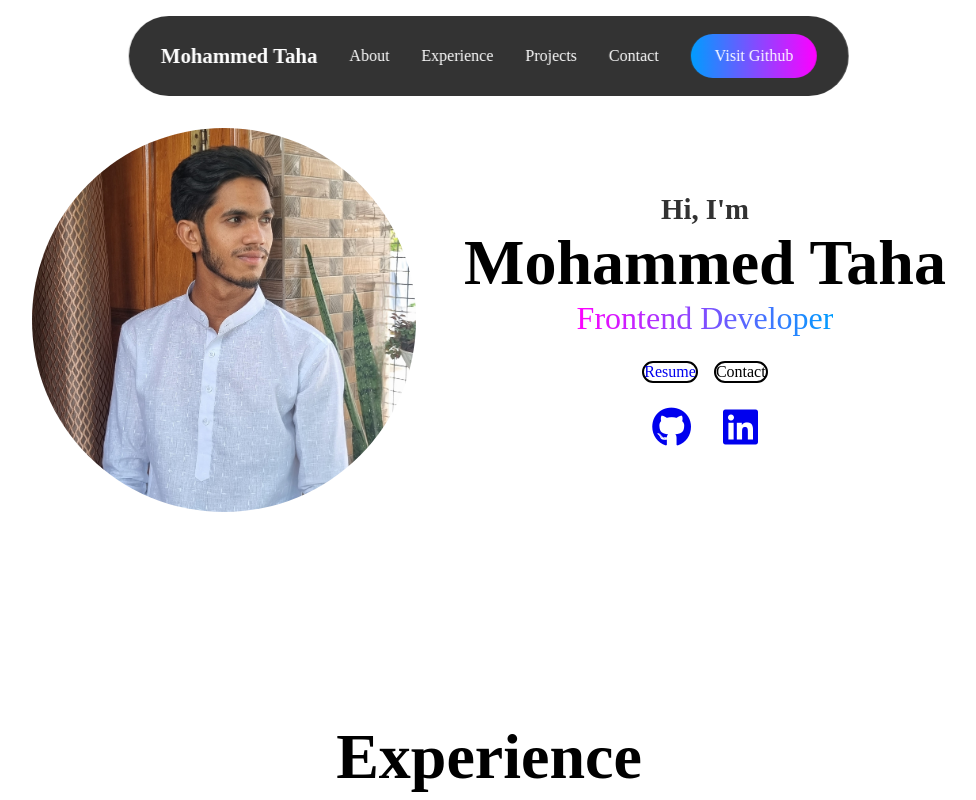
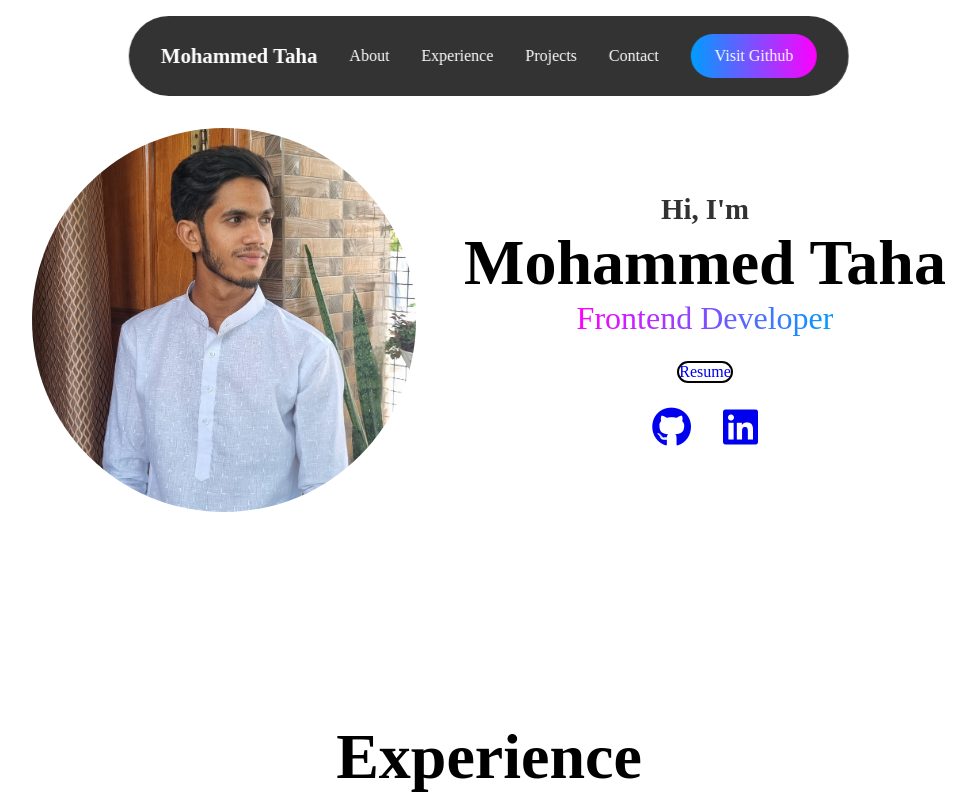
Before and after one commit to mohd-taha-03/taha-port, a plain HTML site: page Taha/index.html in a window 1280 px wide. Shown: the top 800 px of the page, without its empty margins (151-1127 px from the left). Drawn offline with Linux system fonts and the light colour scheme.

Commit message:
Update index.html

```diff
--- a/Taha/index.html
+++ b/Taha/index.html
@@ -51,7 +51,7 @@
                 <div class="btn-group">
                     <a class="btn" href="resume.html">Resume</a>
 
-                    <div class="btn" herf="contact.html">Contact</div>
+
                 </div>
 
                 <div class="socials">
```
